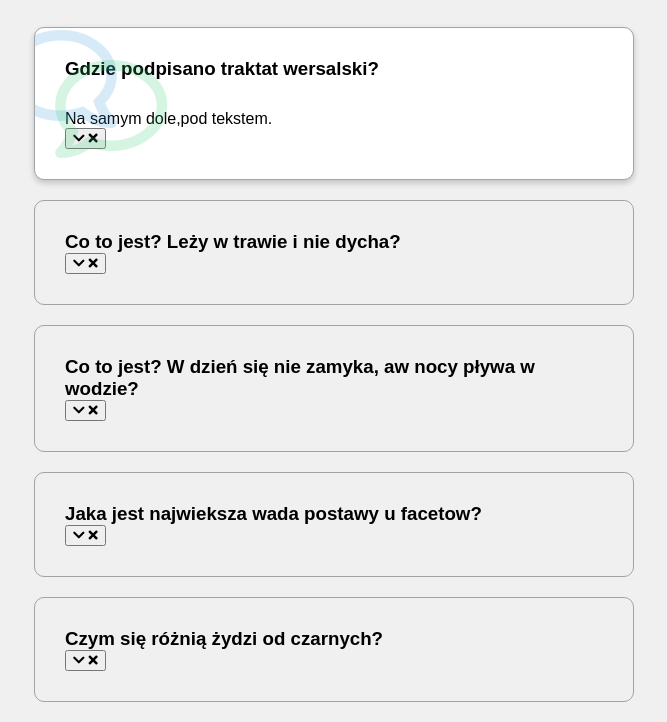
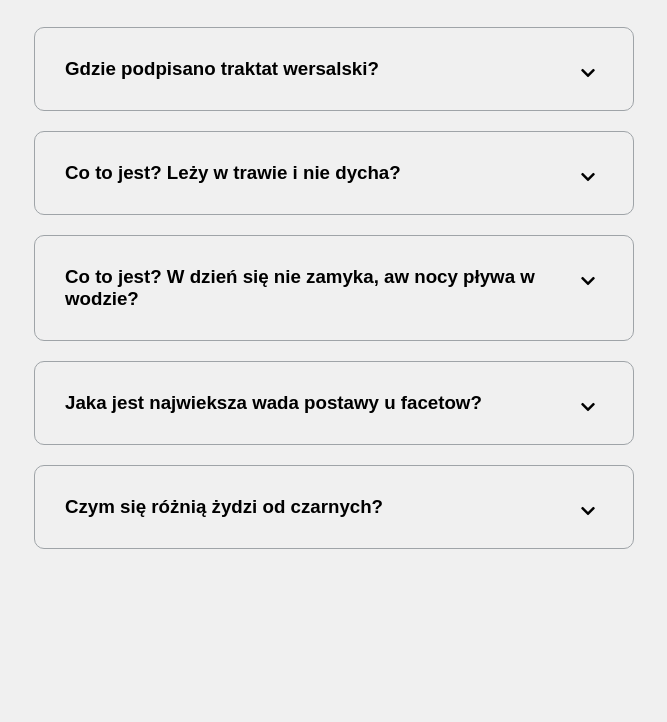
Before and after one commit to ArturBuja/FAQ, a plain HTML site: page index.html in a window 1280 px wide. Shown: the part 90-812 px from the top of the page, without its empty margins (306-973 px from the left). Drawn offline with Linux system fonts and the light colour scheme; a web font is replaced by a local one.

Commit message:
Adding script for each faq box and finishing button styling if they active and if they  not active.

```diff
--- a/index.html
+++ b/index.html
@@ -15,14 +15,14 @@
 <h1>Najczęsciej zadawane pytania</h1>
 <div class="faq-container">
 
-    <div class="faq active">
+    <div class="faq">
         <h3 class="faq-title">
             Gdzie podpisano traktat wersalski?
         </h3>
         <p class="faq-text">
             Na samym dole,pod tekstem.
         </p>
-        <button>
+        <button class="faq-toggle">
             <i class="fas fa-chevron-down"></i>
             <i class="fas fa-times"></i>
         </button>
@@ -35,7 +35,7 @@
         <p class="faq-text">
             Dwie dychy
         </p>
-        <button>
+        <button class="faq-toggle">
             <i class="fas fa-chevron-down"></i>
             <i class="fas fa-times"></i>
         </button>
@@ -48,7 +48,7 @@
         <p class="faq-text">
             Szczęka teściowej.
         </p>
-        <button>
+        <button class="faq-toggle">
             <i class="fas fa-chevron-down"></i>
             <i class="fas fa-times"></i>
         </button>
@@ -61,7 +61,7 @@
         <p class="faq-text">
             Dupa na boku.
         </p>
-        <button>
+        <button class="faq-toggle">
             <i class="fas fa-chevron-down"></i>
             <i class="fas fa-times"></i>
         </button>
@@ -74,7 +74,7 @@
         <p class="faq-text">
             Żydzi jeździli na obozy a czarni na kolonie.
         </p>
-        <button>
+        <button class="faq-toggle">
             <i class="fas fa-chevron-down"></i>
             <i class="fas fa-times"></i>
         </button>
--- a/script.js
+++ b/script.js
@@ -0,0 +1,7 @@
+const toggles = document.querySelectorAll('.faq-toggle');
+
+toggles.forEach(toggle => {
+    toggle.addEventListener('click', () =>{
+        toggle.parentNode.classList.toggle('active')
+    })
+})
--- a/style.css
+++ b/style.css
@@ -62,6 +62,36 @@ h1 {
     display: block;
 
 }
-h3{
+.faq-toggle {
+    background-color: transparent;
+    border: 0;
+    border-radius: 50px;
+    cursor: pointer;
+    display: flex;
+    align-items: center;
+    justify-content: center;
+    font-size: 16px;
+    padding: 0;
+    position: absolute;
+    top: 30px;
+    right: 30px;
+    height: 30px;
+    width: 30px;
+}
+.faq-toggle:focus{
+    outline: 0;
 
 }
+.faq-toggle .fa-times{
+    display: none;
+}
+.faq.active .faq-toggle .fa-times{
+    color: white;
+    display: block;
+}
+.faq.active .faq-toggle .fa-chevron-down{
+    display: none;
+}
+.faq.active .faq-toggle {
+    background-color: #9fa4a8;
+}
```
